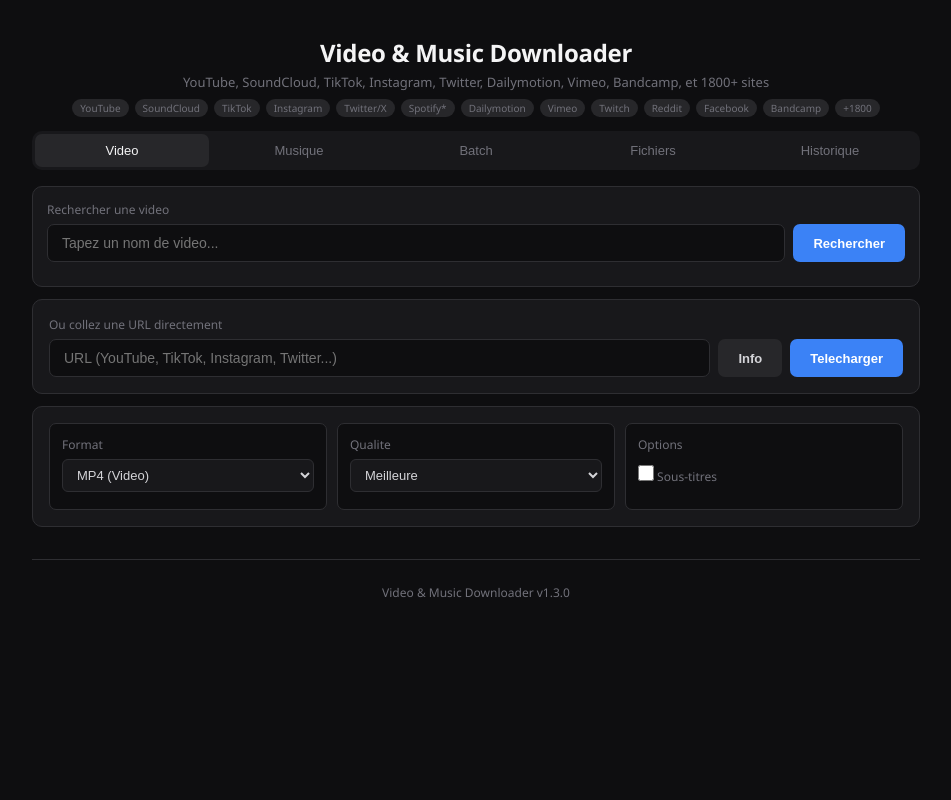
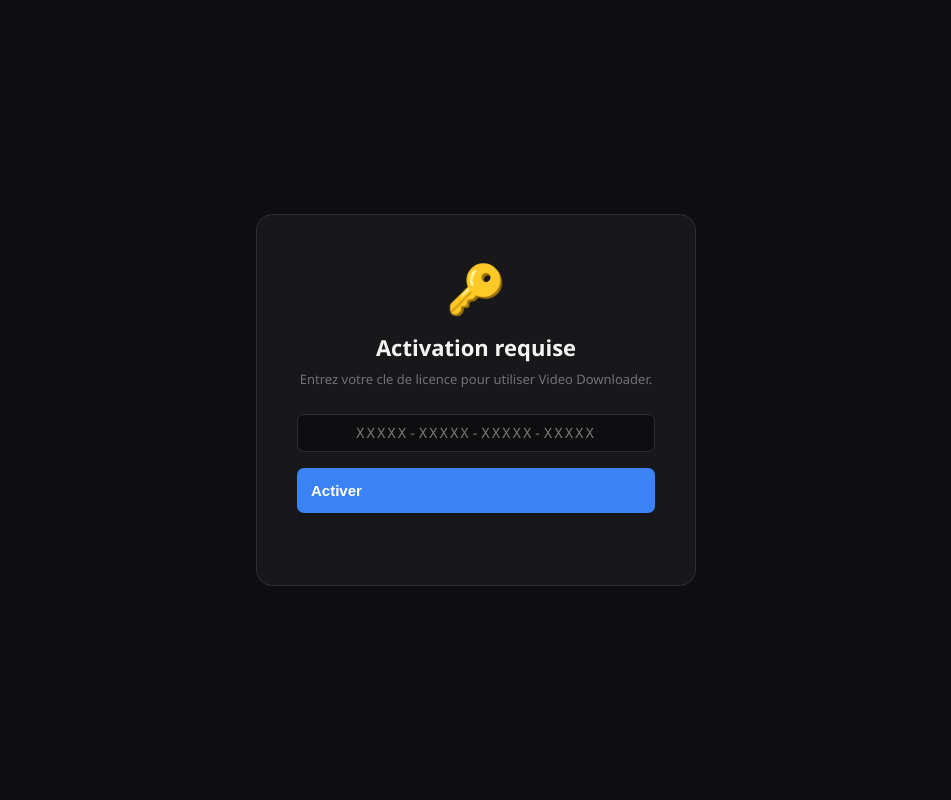
Before and after one commit to remi98115-cell/VideoDownloader, a Flask app: page / in a window 1280 px wide. Shown: the whole page, without its empty margins (164-1115 px from the left). Run offline with Flask 3, Linux system fonts and the light colour scheme; data that the repository does not hold is empty.

Commit message:
Add license system + fix CI

```diff
--- a/app.py
+++ b/app.py
@@ -2,6 +2,7 @@ import os
 import sys
 import json
 import uuid
+import hashlib
 import threading
 import time
 import platform
@@ -14,6 +15,7 @@ from flask import Flask, render_template, request, jsonify, send_file
 import yt_dlp
 
 APP_VERSION = "1.3.0"
+LICENSE_SECRET = "VDL-2026-S3CR3T-K3Y"
 UPDATE_URL = ""
 
 app = Flask(__name__)
@@ -42,7 +44,32 @@ def find_ffmpeg():
         return os.path.dirname(path)
     return None
 
+LICENSE_FILE = os.path.join(BASE_DIR, "license.key")
 BROWSER_CHOICES = ["chrome", "firefox", "edge", "brave", "opera", "chromium"]
+
+
+def validate_license(key):
+    key = key.strip().upper()
+    parts = key.split('-')
+    if len(parts) != 4:
+        return False
+    base = '-'.join(parts[:3])
+    check = parts[3]
+    expected = hashlib.sha256((base + LICENSE_SECRET).encode()).hexdigest()[:5].upper()
+    return check == expected
+
+
+def is_licensed():
+    if os.path.exists(LICENSE_FILE):
+        with open(LICENSE_FILE, "r", encoding="utf-8") as f:
+            key = f.read().strip()
+        return validate_license(key)
+    return False
+
+
+def save_license(key):
+    with open(LICENSE_FILE, "w", encoding="utf-8") as f:
+        f.write(key.strip().upper())
 
 downloads = {}
 
@@ -700,6 +727,23 @@ def update_ytdlp():
         return jsonify({"status": "error", "message": str(e)}), 400
 
 
+@app.route("/api/license_status")
+def license_status():
+    return jsonify({"licensed": is_licensed()})
+
+
+@app.route("/api/activate", methods=["POST"])
+def activate_license():
+    data = request.json
+    key = data.get("key", "").strip()
+    if not key:
+        return jsonify({"status": "error", "message": "Veuillez entrer une cle"}), 400
+    if validate_license(key):
+        save_license(key)
+        return jsonify({"status": "ok", "message": "Licence activee avec succes !"})
+    return jsonify({"status": "error", "message": "Cle invalide. Verifiez et reessayez."}), 400
+
+
 @app.route("/api/version")
 def get_version():
     return jsonify({"version": APP_VERSION})
--- a/templates/index.html
+++ b/templates/index.html
@@ -117,10 +117,37 @@
             .video-preview.visible { flex-direction: column; }
             .video-preview img { width: 100%; height: auto; }
         }
+        /* License screen */
+        .license-overlay { position: fixed; top: 0; left: 0; width: 100%; height: 100%; background: var(--bg); z-index: 9999; display: flex; align-items: center; justify-content: center; }
+        .license-box { background: var(--surface); border: 1px solid var(--border); border-radius: 16px; padding: 40px; max-width: 440px; width: 90%; text-align: center; }
+        .license-box h2 { font-size: 22px; color: #f4f4f5; margin-bottom: 8px; }
+        .license-box p { color: var(--text2); font-size: 13px; margin-bottom: 24px; line-height: 1.5; }
+        .license-input { width: 100%; background: var(--bg); border: 2px solid var(--border); border-radius: 10px; padding: 14px; color: #f4f4f5; font-size: 18px; text-align: center; letter-spacing: 2px; font-family: 'Consolas', 'Courier New', monospace; outline: none; transition: border-color 0.2s; text-transform: uppercase; }
+        .license-input:focus { border-color: var(--accent); }
+        .license-input.error { border-color: var(--red); animation: shake 0.4s; }
+        .license-input.success { border-color: var(--green); }
+        @keyframes shake { 0%,100% { transform: translateX(0); } 25% { transform: translateX(-8px); } 75% { transform: translateX(8px); } }
+        .license-btn { width: 100%; margin-top: 16px; padding: 14px; font-size: 15px; }
+        .license-msg { margin-top: 12px; font-size: 13px; min-height: 20px; }
+        .license-msg.error { color: var(--red); }
+        .license-msg.success { color: var(--green); }
+        .license-icon { font-size: 48px; margin-bottom: 12px; }
     </style>
 </head>
 <body>
-<div class="app">
+
+<div class="license-overlay" id="licenseScreen" style="display:none">
+    <div class="license-box">
+        <div class="license-icon">🔑</div>
+        <h2>Activation requise</h2>
+        <p>Entrez votre cle de licence pour utiliser Video Downloader.</p>
+        <input type="text" class="license-input" id="licenseInput" placeholder="XXXXX-XXXXX-XXXXX-XXXXX" maxlength="23" autocomplete="off" spellcheck="false">
+        <button class="btn btn-primary license-btn" onclick="activateLicense()">Activer</button>
+        <div class="license-msg" id="licenseMsg"></div>
+    </div>
+</div>
+
+<div class="app" id="mainApp">
     <header>
         <h1>Video & Music Downloader</h1>
         <p>YouTube, SoundCloud, TikTok, Instagram, Twitter, Dailymotion, Vimeo, Bandcamp, et 1800+ sites</p>
@@ -808,7 +835,63 @@ async function checkForUpdate() {
     } catch(e) {}
 }
 
+// --- LICENSE ---
+async function checkLicense() {
+    try {
+        const r = await fetch('/api/license_status');
+        const d = await r.json();
+        if (!d.licensed) {
+            document.getElementById('licenseScreen').style.display = 'flex';
+            document.getElementById('mainApp').style.display = 'none';
+            document.getElementById('licenseInput').addEventListener('input', formatLicenseInput);
+            document.getElementById('licenseInput').addEventListener('keydown', e => { if(e.key==='Enter') activateLicense(); });
+            return false;
+        }
+        return true;
+    } catch(e) { return true; }
+}
+
+function formatLicenseInput(e) {
+    let v = e.target.value.replace(/[^A-Za-z0-9]/g, '').toUpperCase();
+    let parts = [];
+    for (let i = 0; i < v.length && parts.length < 4; i += 5) {
+        parts.push(v.substring(i, i + 5));
+    }
+    e.target.value = parts.join('-');
+    e.target.classList.remove('error', 'success');
+    document.getElementById('licenseMsg').textContent = '';
+}
+
+async function activateLicense() {
+    const input = document.getElementById('licenseInput');
+    const msg = document.getElementById('licenseMsg');
+    const key = input.value.trim();
+    if (!key) { input.classList.add('error'); msg.textContent = 'Entrez une cle de licence'; msg.className = 'license-msg error'; return; }
+    try {
+        const r = await fetch('/api/activate', { method: 'POST', headers: {'Content-Type':'application/json'}, body: JSON.stringify({key}) });
+        const d = await r.json();
+        if (d.status === 'ok') {
+            input.classList.remove('error');
+            input.classList.add('success');
+            msg.textContent = 'Licence activee !';
+            msg.className = 'license-msg success';
+            setTimeout(() => {
+                document.getElementById('licenseScreen').style.display = 'none';
+                document.getElementById('mainApp').style.display = 'block';
+            }, 800);
+        } else {
+            input.classList.add('error');
+            input.classList.remove('success');
+            msg.textContent = d.message || 'Cle invalide';
+            msg.className = 'license-msg error';
+        }
+    } catch(e) { msg.textContent = 'Erreur de connexion'; msg.className = 'license-msg error'; }
+}
+
 (async function init() {
+    const licensed = await checkLicense();
+    if (!licensed) return;
+
     try {
         const r = await fetch('/api/version');
         const v = await r.json();
```
Also changed, not shown: 1 other file.
